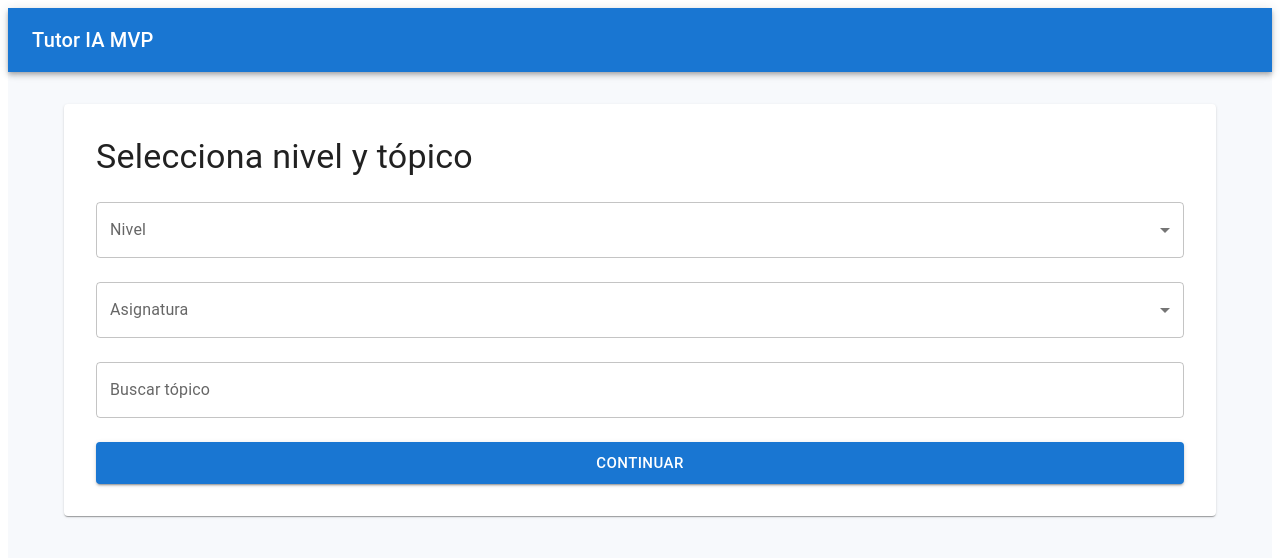
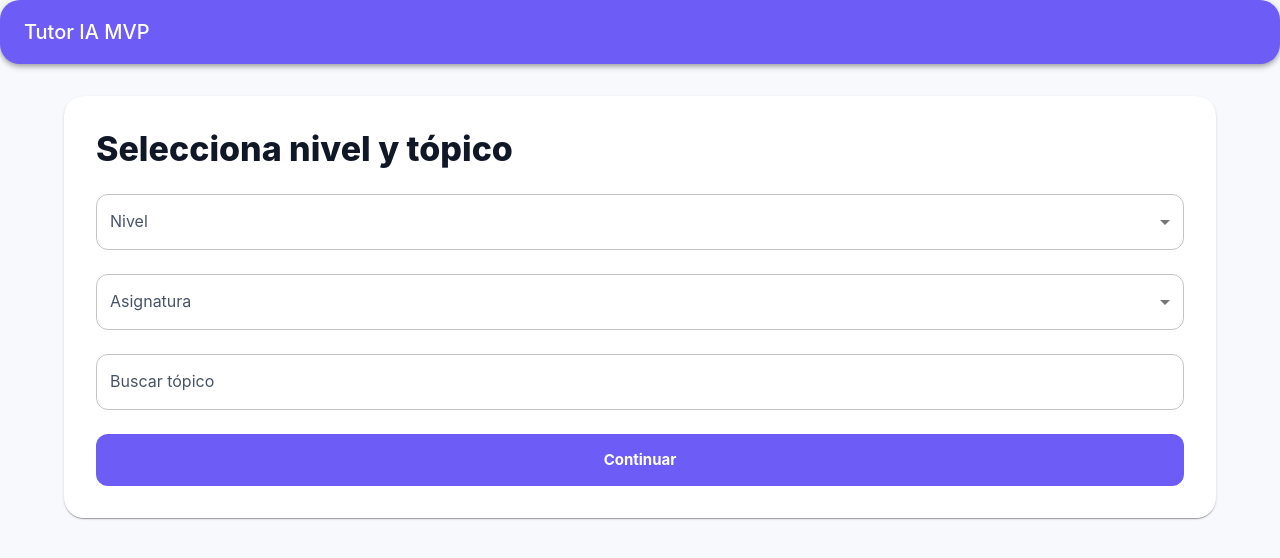
Before and after one commit to antoniodevccp/tutor-ia-frontend, a React (Vite) app: page / in a window 1280 px wide. Shown: the top 558 px of the page. Built offline with nearby package versions, Linux system fonts and the light colour scheme.

Commit message:
Color theme and dark mode

```diff
--- a/src/index.css
+++ b/src/index.css
@@ -1,111 +1,9 @@
-:root {
-  --text: #6b6375;
-  --text-h: #08060d;
-  --bg: #fff;
-  --border: #e5e4e7;
-  --code-bg: #f4f3ec;
-  --accent: #aa3bff;
-  --accent-bg: rgba(170, 59, 255, 0.1);
-  --accent-border: rgba(170, 59, 255, 0.5);
-  --social-bg: rgba(244, 243, 236, 0.5);
-  --shadow:
-    rgba(0, 0, 0, 0.1) 0 10px 15px -3px, rgba(0, 0, 0, 0.05) 0 4px 6px -2px;
-
-  --sans: system-ui, 'Segoe UI', Roboto, sans-serif;
-  --heading: system-ui, 'Segoe UI', Roboto, sans-serif;
-  --mono: ui-monospace, Consolas, monospace;
-
-  font: 18px/145% var(--sans);
-  letter-spacing: 0.18px;
-  color-scheme: light dark;
-  color: var(--text);
-  background: var(--bg);
-  font-synthesis: none;
-  text-rendering: optimizeLegibility;
-  -webkit-font-smoothing: antialiased;
-  -moz-osx-font-smoothing: grayscale;
-
-  @media (max-width: 1024px) {
-    font-size: 16px;
-  }
-}
-
-@media (prefers-color-scheme: dark) {
-  :root {
-    --text: #9ca3af;
-    --text-h: #f3f4f6;
-    --bg: #16171d;
-    --border: #2e303a;
-    --code-bg: #1f2028;
-    --accent: #c084fc;
-    --accent-bg: rgba(192, 132, 252, 0.15);
-    --accent-border: rgba(192, 132, 252, 0.5);
-    --social-bg: rgba(47, 48, 58, 0.5);
-    --shadow:
-      rgba(0, 0, 0, 0.4) 0 10px 15px -3px, rgba(0, 0, 0, 0.25) 0 4px 6px -2px;
-  }
-
-  #social .button-icon {
-    filter: invert(1) brightness(2);
-  }
-}
-
+html,
+body,
 #root {
-  width: 1126px;
-  max-width: 100%;
-  margin: 0 auto;
-  text-align: center;
-  border-inline: 1px solid var(--border);
-  min-height: 100svh;
-  display: flex;
-  flex-direction: column;
-  box-sizing: border-box;
+  min-height: 100%;
 }
 
 body {
   margin: 0;
 }
-
-h1,
-h2 {
-  font-family: var(--heading);
-  font-weight: 500;
-  color: var(--text-h);
-}
-
-h1 {
-  font-size: 56px;
-  letter-spacing: -1.68px;
-  margin: 32px 0;
-  @media (max-width: 1024px) {
-    font-size: 36px;
-    margin: 20px 0;
-  }
-}
-h2 {
-  font-size: 24px;
-  line-height: 118%;
-  letter-spacing: -0.24px;
-  margin: 0 0 8px;
-  @media (max-width: 1024px) {
-    font-size: 20px;
-  }
-}
-p {
-  margin: 0;
-}
-
-code,
-.counter {
-  font-family: var(--mono);
-  display: inline-flex;
-  border-radius: 4px;
-  color: var(--text-h);
-}
-
-code {
-  font-size: 15px;
-  line-height: 135%;
-  padding: 4px 8px;
-  background: var(--code-bg);
-}
--- a/src/main.tsx
+++ b/src/main.tsx
@@ -1,13 +1,29 @@
 import React from 'react'
+
 import ReactDOM from 'react-dom/client'
+
 import { QueryClientProvider } from '@tanstack/react-query'
+
 import App from './App'
-import { queryClient } from './app/queryClient'
+
+import { queryClient } from '@/app/queryClient'
+
+import { ThemeContextProvider } from '@/shared/theme/ThemeContext'
 
 ReactDOM.createRoot(document.getElementById('root')!).render(
+
   <React.StrictMode>
-    <QueryClientProvider client={queryClient}>
-      <App />
-    </QueryClientProvider>
+
+    <ThemeContextProvider>
+
+      <QueryClientProvider client={queryClient}>
+
+        <App />
+
+      </QueryClientProvider>
+
+    </ThemeContextProvider>
+
   </React.StrictMode>,
+
 )
--- /dev/null
+++ b/src/shared/theme/ThemeContext.tsx
@@ -0,0 +1,43 @@
+import { createContext, useContext, useMemo } from 'react'
+import type { ReactNode } from 'react'
+import { ThemeProvider, CssBaseline, useMediaQuery } from '@mui/material'
+import { createAppTheme } from './theme'
+
+type ThemeMode = 'light' | 'dark'
+
+type ThemeContextType = {
+  mode: ThemeMode
+}
+
+const ThemeModeContext = createContext<ThemeContextType | undefined>(undefined)
+
+export const useThemeMode = () => {
+  const context = useContext(ThemeModeContext)
+
+  if (!context) {
+    throw new Error('useThemeMode must be used inside ThemeContextProvider')
+  }
+
+  return context
+}
+
+type Props = {
+  children: ReactNode
+}
+
+export const ThemeContextProvider = ({ children }: Props) => {
+  const prefersDarkMode = useMediaQuery('(prefers-color-scheme: dark)')
+
+  const mode: ThemeMode = prefersDarkMode ? 'dark' : 'light'
+
+  const theme = useMemo(() => createAppTheme(mode), [mode])
+
+  return (
+    <ThemeModeContext.Provider value={{ mode }}>
+      <ThemeProvider theme={theme}>
+        <CssBaseline />
+        {children}
+      </ThemeProvider>
+    </ThemeModeContext.Provider>
+  )
+}
--- /dev/null
+++ b/src/shared/theme/colors.ts
@@ -0,0 +1,25 @@
+export const lightColors = {
+  primary: '#6D5DF6',
+  secondary: '#A42CF5',
+
+  background: '#F4F7FB',
+  paper: '#FFFFFF',
+
+  textPrimary: '#101828',
+  textSecondary: '#475467',
+
+  border: '#D0D5DD',
+}
+
+export const darkColors = {
+  primary: '#8F7BFF',
+  secondary: '#C168FF',
+
+  background: '#0F172A',
+  paper: '#1E293B',
+
+  textPrimary: '#F8FAFC',
+  textSecondary: '#CBD5E1',
+
+  border: '#334155',
+}
--- /dev/null
+++ b/src/shared/theme/theme.ts
@@ -0,0 +1,81 @@
+import { createTheme } from '@mui/material/styles'
+import { darkColors, lightColors } from './colors'
+
+export const createAppTheme = (mode: 'light' | 'dark') => {
+  const colors = mode === 'light' ? lightColors : darkColors
+
+  return createTheme({
+    palette: {
+      mode,
+
+      primary: {
+        main: colors.primary,
+      },
+
+      secondary: {
+        main: colors.secondary,
+      },
+
+      background: {
+        default: colors.background,
+        paper: colors.paper,
+      },
+
+      text: {
+        primary: colors.textPrimary,
+        secondary: colors.textSecondary,
+      },
+
+      divider: colors.border,
+    },
+
+    typography: {
+      fontFamily: ['Inter', 'Roboto', 'Arial', 'sans-serif'].join(','),
+
+      h4: {
+        fontWeight: 800,
+      },
+
+      h5: {
+        fontWeight: 800,
+      },
+
+      button: {
+        fontWeight: 700,
+        textTransform: 'none',
+      },
+    },
+
+    shape: {
+      borderRadius: 14,
+    },
+
+    components: {
+      MuiButton: {
+        styleOverrides: {
+          root: {
+            minHeight: 52,
+            borderRadius: 12,
+            boxShadow: 'none',
+          },
+        },
+      },
+
+      MuiPaper: {
+        styleOverrides: {
+          root: {
+            borderRadius: 20,
+          },
+        },
+      },
+
+      MuiOutlinedInput: {
+        styleOverrides: {
+          root: {
+            borderRadius: 12,
+          },
+        },
+      },
+    },
+  })
+}
```
